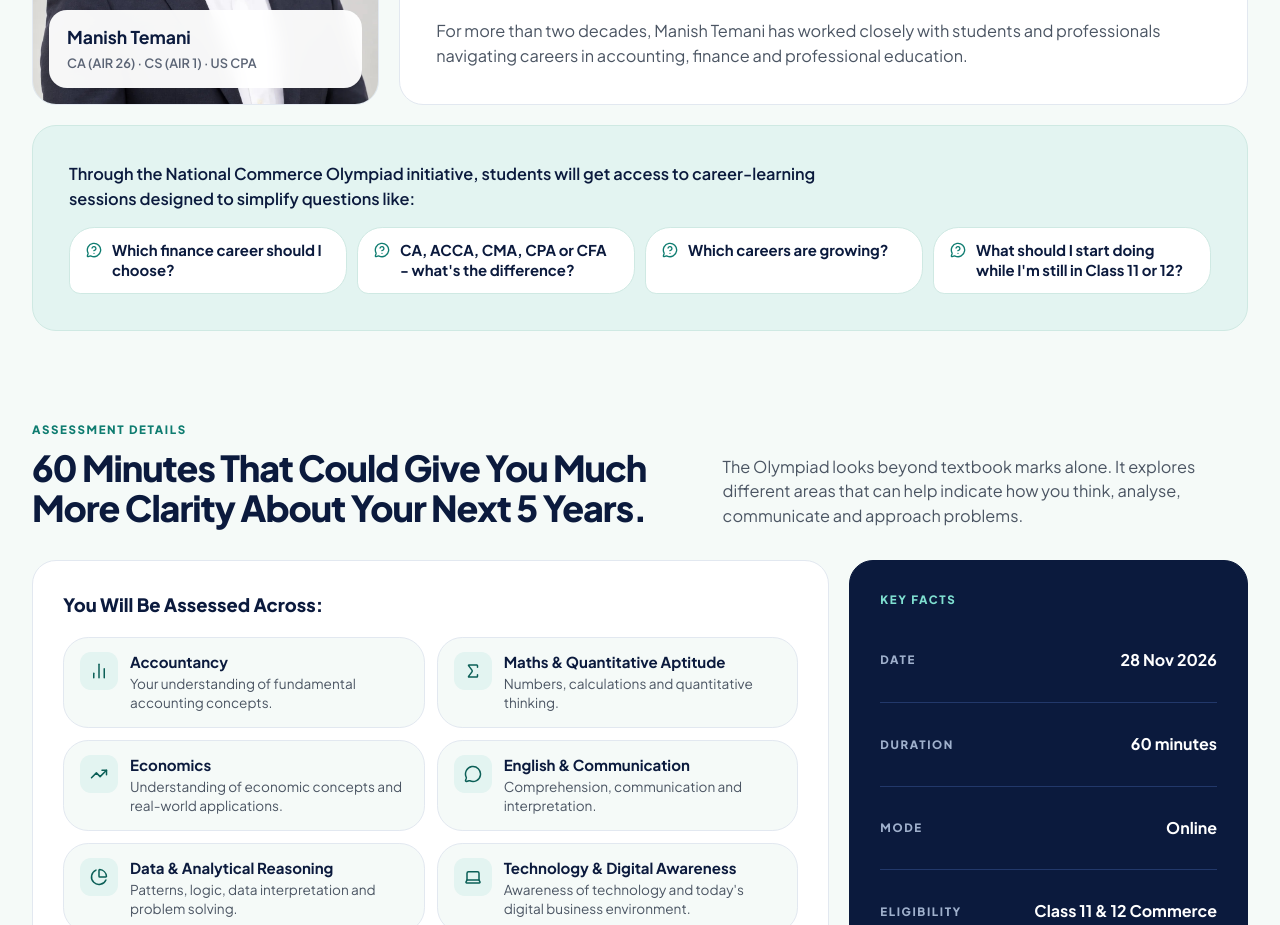
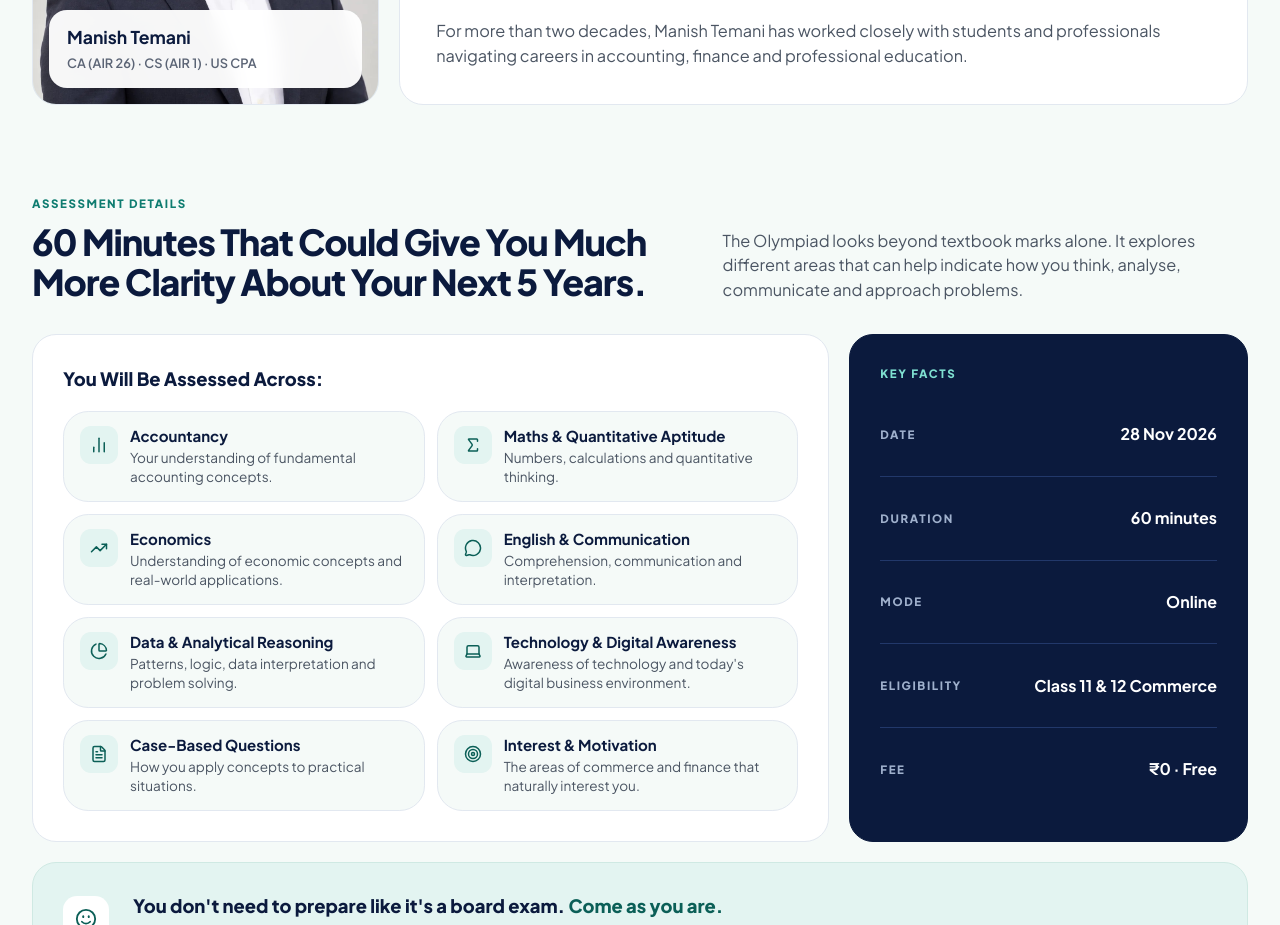
Before and after one commit to mardimanisha/acca-olympiad, a Next.js app: page / in a window 1280 px wide. Shown: the part 6560-7485 px from the top of the page. Built offline with nearby package versions, Linux system fonts and the light colour scheme.

Commit message:
Remove the career-learning sessions card from the mentor section
Co-Authored-By: Claude Opus 5.5 <noreply@anthropic.com>

```diff
--- a/src/components/sections/mentor.tsx
+++ b/src/components/sections/mentor.tsx
@@ -1,5 +1,5 @@
 import Image from "next/image";
-import { BadgeCheck, GraduationCap, Medal, MessageCircleQuestion } from "lucide-react";
+import { BadgeCheck, GraduationCap, Medal } from "lucide-react";
 import { Stagger, Tile } from "@/components/motion";
 import { Section, Wrap } from "@/components/site";
 
@@ -10,14 +10,7 @@ const CREDENTIALS = [
   { icon: GraduationCap, text: "B.Com University Topper, University of Rajasthan" },
 ];
 
-const QUESTIONS = [
-  "Which finance career should I choose?",
-  "CA, ACCA, CMA, CPA or CFA - what's the difference?",
-  "Which careers are growing?",
-  "What should I start doing while I'm still in Class 11 or 12?",
-];
-
-/** s07 — mentor profile, credentials and the questions his career-learning sessions answer. */
+/** s07 — mentor profile and credentials. */
 export function Mentor() {
   return (
     <Section id="s07">
@@ -60,23 +53,6 @@ export function Mentor() {
             </p>
           </Tile>
 
-          <Tile tone="mint" pad="none" className="p-6 sm:p-9 lg:col-span-2">
-            <p className="max-w-[66ch] text-[1.02rem] font-semibold text-navy">
-              Through the National Commerce Olympiad initiative, students will get access to career-learning sessions
-              designed to simplify questions like:
-            </p>
-            <ul className="mt-4 grid gap-2.5 sm:grid-cols-2 lg:grid-cols-4">
-              {QUESTIONS.map((q) => (
-                <li
-                  key={q}
-                  className="flex items-start gap-2.5 rounded-2xl rounded-bl-md border border-mint-line bg-white px-4 py-3 text-[0.93rem] leading-snug font-bold text-navy"
-                >
-                  <MessageCircleQuestion className="mt-0.5 size-4 flex-none text-teal" />
-                  {q}
-                </li>
-              ))}
-            </ul>
-          </Tile>
         </Stagger>
       </Wrap>
     </Section>
```
